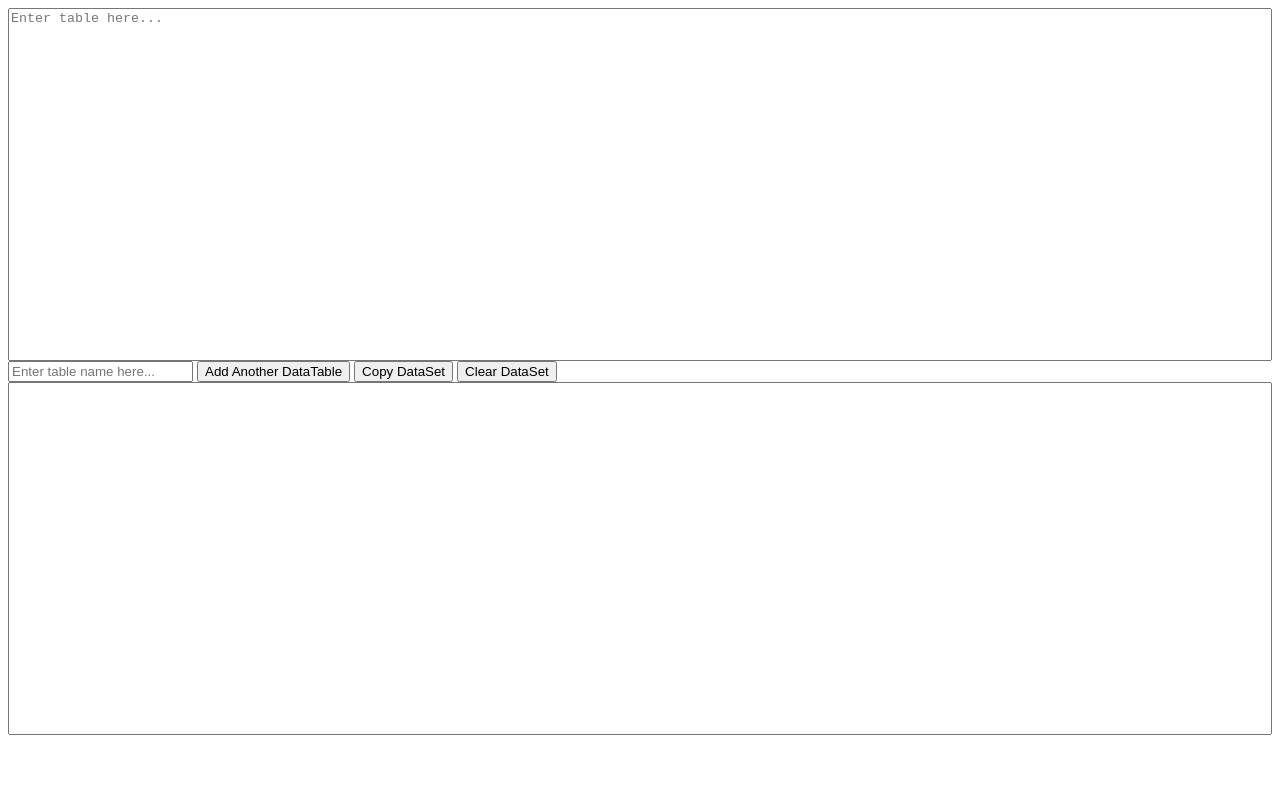
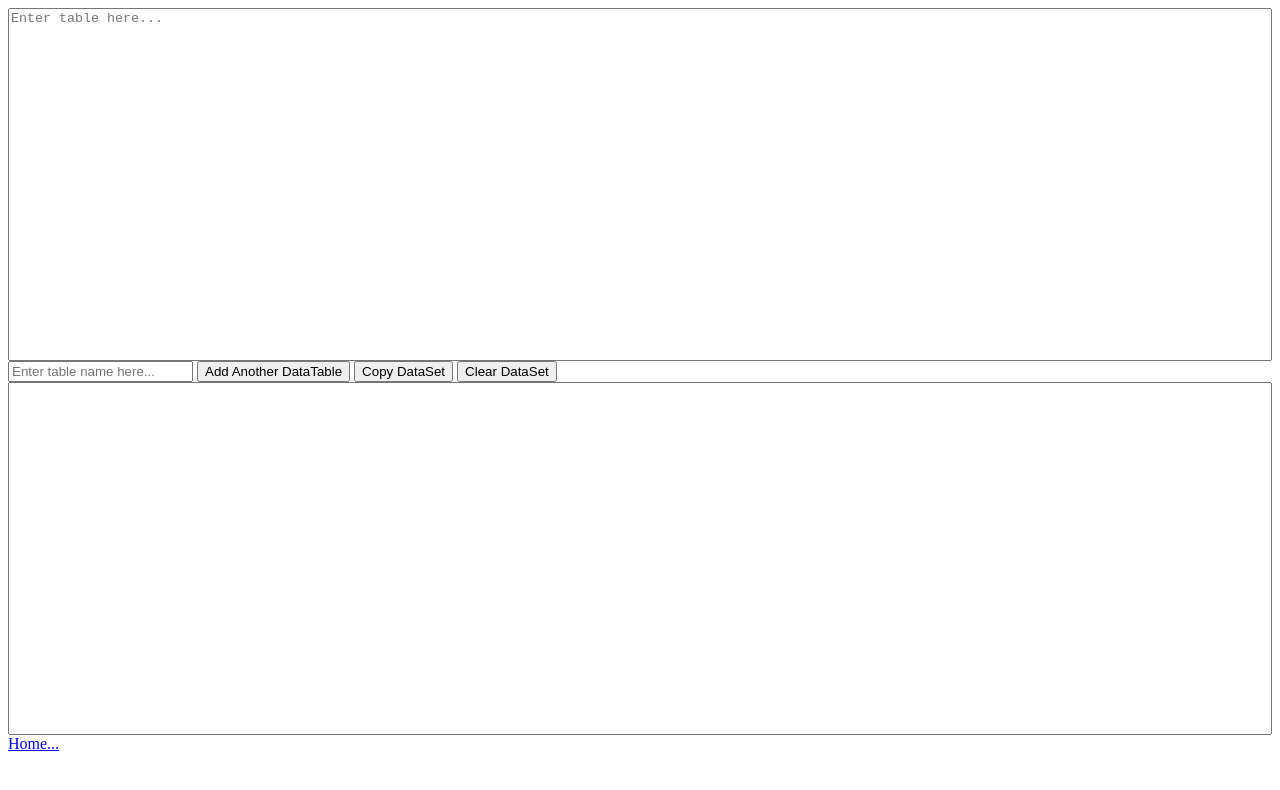
Before and after one commit to jack-sleath/jack-sleath.github.io, a plain HTML site: page datasetmaker.html in a window 1280 px wide. Drawn offline with Linux system fonts and the light colour scheme.

Commit message:
home test

```diff
--- a/datasetmaker.html
+++ b/datasetmaker.html
@@ -24,5 +24,6 @@
     <div>
         <textarea class="boxsizingBorder" id="ScriptOutput" name="Script Output"></textarea>
     </div>
+    <a href="/index">Home...</a>
 </body>
 </html>
```
